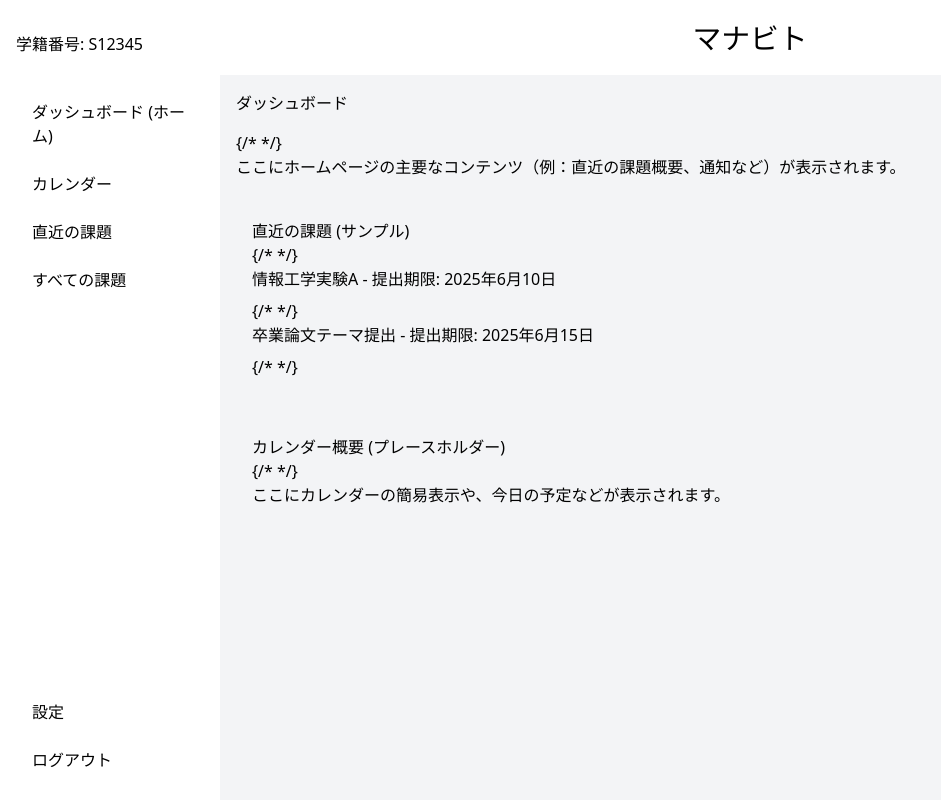
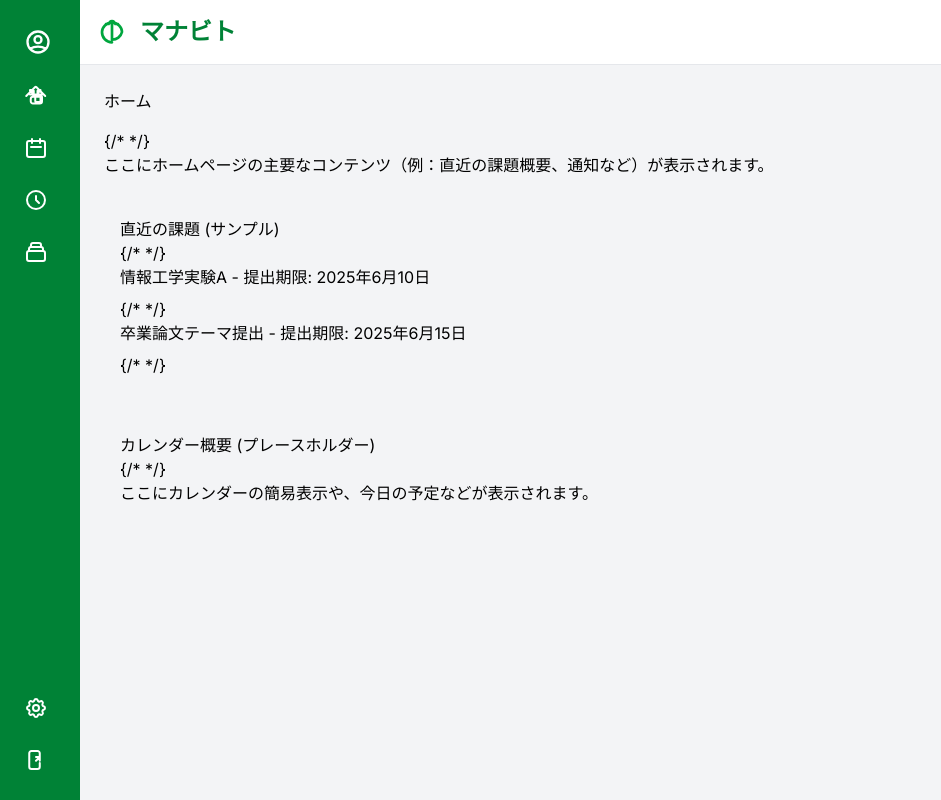
Before and after one commit to evans707/ManabitoApp, a Vue app in the folder frontend/: page / in a window 1280 px wide. Shown: the whole page, without its empty margins (0-941 px from the left). Built offline with nearby package versions, Linux system fonts and the light colour scheme.

Commit message:
[add] HeaderとSideBarを作成 ログアウトなどの具体的な機能は未実装

```diff
--- a/frontend/src/App.vue
+++ b/frontend/src/App.vue
@@ -4,36 +4,13 @@ import SideBar from './components/SideBar.vue'
 </script>
 
 <template>
-  <div class="app-layout">
+  <div class="flex h-screen overflow-hidden">
     <SideBar />
-    <div class="main-container">
+    <div class="flex-1 flex flex-col overflow-hidden">
       <Header />
-      <main class="content-area bg-gray-100">
+      <main class="flex-1 overflow-y-auto bg-gray-100 p-3 md:p-6">
         <RouterView />
       </main>
     </div>
   </div>
 </template>
-
-<style scoped>
-/* 最低限のレイアウト構造を示すためのスタイル */
-.app-layout {
-  display: flex;
-  height: 100vh;
-  overflow: hidden; /* HTMLの h-screen overflow-hidden に対応 */
-}
-
-.main-container {
-  flex: 1;
-  display: flex;
-  flex-direction: column;
-  overflow: hidden; /* HTMLの flex-1 flex flex-col overflow-hidden に対応 */
-}
-
-.content-area {
-  flex: 1;
-  overflow-y: auto; /* HTMLの overflow-y-auto に対応 */
-  padding: 1rem; /* HTMLの p-3 md:p-6 に対応 */
-  /* background-color: #f0f0f0; 雛形なので背景色はコメントアウト */
-}
-</style>
--- a/frontend/src/assets/main.css
+++ b/frontend/src/assets/main.css
@@ -1 +1,26 @@
+@import url('https://fonts.googleapis.com/css2?family=Inter:wght@400;500;600;700&display=swap');
 @import "tailwindcss";
+
+
+@layer base {
+  body {
+    font-family: 'Inter', sans-serif;
+  }
+}
+
+/* カスタムスクロールバー */
+::-webkit-scrollbar {
+  width: 8px;
+  height: 8px;
+}
+::-webkit-scrollbar-track {
+  background: #f1f1f1;
+  border-radius: 10px;
+}
+::-webkit-scrollbar-thumb {
+  background: #cbd5e1; /* Tailwind gray-300 */
+  border-radius: 10px;
+}
+::-webkit-scrollbar-thumb:hover {
+  background: #94a3b8; /* Tailwind gray-400 */
+}
--- a/frontend/src/components/Header.vue
+++ b/frontend/src/components/Header.vue
@@ -1,18 +1,11 @@
+// src/components/Header.vue
 <template>
-  <header class="site-header">
-    <h1>マナビト</h1>
+  <header class="bg-white border-b border-gray-200 p-4">
+    <div class="flex items-center space-x-3">
+      <svg class="h-8 w-8 text-green-600" xmlns="http://www.w3.org/2000/svg" fill="none" viewBox="0 0 24 24" stroke="currentColor">
+          <path stroke-linecap="round" stroke-linejoin="round" stroke-width="2" d="M12 6.253v11.494m0 0A7.5 7.5 0 0019.5 12C19.5 8.28 16.22 5 12 5S4.5 8.28 4.5 12a7.5 7.5 0 007.5 7.747M12 6.253L12 5m0 1.253V5m0 1.253V5m0 0V3.75m0 0A2.25 2.25 0 009.75 6H7.5M12 3.75A2.25 2.25 0 0114.25 6H16.5" />
+      </svg>
+      <h1 class="text-2xl font-semibold text-green-700">マナビト</h1>
+    </div>
   </header>
 </template>
-
-<style scoped>
-.site-header {
-  padding: 1rem; /* HTMLの p-4 に対応 */
-  /* background-color: white; */ /* HTMLの bg-white に対応 */
-  /* border-bottom: 1px solid #e0e0e0; */ /* HTMLの border-b border-gray-200 に対応 */
-  text-align: center; /* 仮のスタイル */
-}
-.site-header h1 {
-  margin: 0;
-  font-size: 1.8rem; /* HTMLの text-2xl に対応 */
-}
-</style>
--- a/frontend/src/components/SideBar.vue
+++ b/frontend/src/components/SideBar.vue
@@ -1,65 +1,49 @@
-// src/components/SideBar.vue
 <template>
-  <aside class="sidebar-navigation">
-    <div class="user-profile">
-      <p>学籍番号: S12345</p>
-    </div>
-    <nav>
-      <ul>
-        <li><RouterLink to="/">ダッシュボード (ホーム)</RouterLink></li>
-        <li><RouterLink to="/calendar">カレンダー</RouterLink></li>
-        <li><RouterLink to="/upcoming-assignments">直近の課題</RouterLink></li>
-        <li><RouterLink to="/all-assignments">すべての課題</RouterLink></li>
-      </ul>
+  <aside class="bg-green-700 text-white w-20 hover:w-64 transition-all duration-300 ease-in-out flex flex-col space-y-1 py-4 overflow-hidden group">
+    <!-- ユーザーアイコンと学籍番号 -->
+    <RouterLink to="/profile" class="flex items-center space-x-3 px-4 py-3 hover:bg-green-600 rounded-lg mx-2 transition-colors">
+      <span class="h-7 w-7 shrink-0" v-html="userIconSvg"></span>
+      <span class="font-medium opacity-0 group-hover:opacity-100 transition-opacity duration-200 ease-in-out whitespace-nowrap">
+        学籍番号: S12345
+      </span>
+    </RouterLink>
+
+    <!-- ナビゲーションメニュー -->
+    <nav class="flex-grow px-2 space-y-1">
+      <SidebarItem to="/" label="ホーム" :iconSvg="homeIconSvg" />
+      <SidebarItem to="/calendar" label="カレンダー" :iconSvg="calendarIconSvg" />
+      <SidebarItem to="/upcoming-assignments" label="直近の課題" :iconSvg="clockIconSvg" />
+      <SidebarItem to="/all-assignments" label="すべての課題" :iconSvg="folderIconSvg" />
     </nav>
-    <div class="sidebar-footer">
-      <ul>
-        <li><RouterLink to="/settings">設定</RouterLink></li>
-        <li><a href="#" @click.prevent="logout">ログアウト</a></li>
-      </ul>
+
+    <!-- 設定とログアウト -->
+    <div class="px-2 space-y-1">
+      <SidebarItem to="/settings" label="設定" :iconSvg="settingsIconSvg" />
+      <a href="#" @click.prevent="logout" class="flex items-center space-x-3 px-4 py-3 hover:bg-green-600 rounded-lg transition-colors">
+        <span class="h-6 w-6 shrink-0" v-html="logoutIconSvg"></span>
+        <span class="opacity-0 group-hover:opacity-100 transition-opacity duration-200 ease-in-out whitespace-nowrap">
+          ログアウト
+        </span>
+      </a>
     </div>
   </aside>
 </template>
 
 <script setup>
 import { RouterLink } from 'vue-router'
+import SidebarItem from './SideBarItem.vue'
+
+// SVGアイコンの定義 (HTML文字列として)
+const userIconSvg = `<svg xmlns="http://www.w3.org/2000/svg" fill="none" viewBox="0 0 24 24" stroke="currentColor"><path stroke-linecap="round" stroke-linejoin="round" stroke-width="2" d="M5.121 17.804A13.937 13.937 0 0112 16c2.5 0 4.847.655 6.879 1.804M15 10a3 3 0 11-6 0 3 3 0 016 0zm6 2a9 9 0 11-18 0 9 9 0 0118 0z" /></svg>`
+const homeIconSvg = `<svg xmlns="http://www.w3.org/2000/svg" fill="none" viewBox="0 0 24 24" stroke-width="2" stroke="currentColor" class="w-6 h-6"><path stroke-linecap="round" stroke-linejoin="round" d="M2.25 12l8.954-8.955a.75.75 0 011.06 0l8.955 8.955M11.25 10.5v6.75a.75.75 0 00.75.75h3.75a.75.75 0 00.75-.75V10.5m-6.75 0V6.75A.75.75 0 016 6h1.5a.75.75 0 01.75.75v3.75m-1.5 0h1.5m-1.5 0H6m6 0h1.5m0 0V6.75A.75.75 0 0016.5 6h-1.5a.75.75 0 00-.75.75v3.75m0 0H15m0 0h1.5m0 0H18m-3 .75H9m6.75 0a2.25 2.25 0 012.25 2.25v3.75a2.25 2.25 0 01-2.25 2.25H9a2.25 2.25 0 01-2.25-2.25V15a2.25 2.25 0 012.25-2.25h6.75z" /></svg>`
+const calendarIconSvg = `<svg xmlns="http://www.w3.org/2000/svg" fill="none" viewBox="0 0 24 24" stroke="currentColor"><path stroke-linecap="round" stroke-linejoin="round" stroke-width="2" d="M8 7V3m8 4V3m-9 8h10M5 21h14a2 2 0 002-2V7a2 2 0 00-2-2H5a2 2 0 00-2 2v12a2 2 0 002 2z" /></svg>`
+const clockIconSvg = `<svg xmlns="http://www.w3.org/2000/svg" fill="none" viewBox="0 0 24 24" stroke="currentColor"><path stroke-linecap="round" stroke-linejoin="round" stroke-width="2" d="M12 8v4l3 3m6-3a9 9 0 11-18 0 9 9 0 0118 0z" /></svg>`
+const folderIconSvg = `<svg xmlns="http://www.w3.org/2000/svg" fill="none" viewBox="0 0 24 24" stroke="currentColor"><path stroke-linecap="round" stroke-linejoin="round" stroke-width="2" d="M19 11H5m14 0a2 2 0 012 2v6a2 2 0 01-2 2H5a2 2 0 01-2-2v-6a2 2 0 012-2m14 0V9a2 2 0 00-2-2M5 11V9a2 2 0 012-2m0 0V5a2 2 0 012-2h6a2 2 0 012 2v2M7 7h10" /></svg>`
+const settingsIconSvg = `<svg xmlns="http://www.w3.org/2000/svg" fill="none" viewBox="0 0 24 24" stroke="currentColor" aria-hidden="true"><path stroke-linecap="round" stroke-linejoin="round" stroke-width="2" d="M10.325 4.317c.426-1.756 2.924-1.756 3.35 0a1.724 1.724 0 002.573 1.066c1.543-.94 3.31.826 2.37 2.37a1.724 1.724 0 001.065 2.572c1.756.426 1.756 2.924 0 3.35a1.724 1.724 0 00-1.066 2.573c.94 1.543-.826 3.31-2.37 2.37a1.724 1.724 0 00-2.572 1.065c-.426 1.756-2.924 1.756-3.35 0a1.724 1.724 0 00-2.573-1.066c-1.543.94-3.31-.826-2.37-2.37a1.724 1.724 0 00-1.065-2.572c-1.756-.426-1.756-2.924 0-3.35a1.724 1.724 0 001.066-2.573c-.94-1.543.826-3.31 2.37-2.37.996.608 2.296.07 2.572-1.065z"></path><path stroke-linecap="round" stroke-linejoin="round" stroke-width="2" d="M15 12a3 3 0 11-6 0 3 3 0 016 0z"></path></svg>`
+const logoutIconSvg = `<svg xmlns="http://www.w3.org/2000/svg" fill="none" viewBox="0 0 24 24" stroke="currentColor" aria-hidden="true"><path stroke-linecap="round" stroke-linejoin="round" stroke-width="2" d="M15.75 9V5.25A2.25 2.25 0 0013.5 3h-6a2.25 2.25 0 00-2.25 2.25v13.5A2.25 2.25 0 007.5 21h6a2.25 2.25 0 002.25-2.25V15M15.75 9l-3.75 3.75M15.75 9h-3.75m3.75 0v3.75" /></svg>`
+
 
 function logout() {
   alert('ログアウト処理（仮）');
 }
 </script>
-
-<style scoped>
-.sidebar-navigation {
-  width: 220px; /* HTMLの w-20 hover:w-64 の中間的な幅で固定 */
-  padding: 1rem;
-  /* background-color: #333; */ /* HTMLの bg-green-700 のような濃い色を想定 */
-  /* color: white; */
-  height: 100%;
-  display: flex;
-  flex-direction: column;
-}
-.user-profile {
-  padding: 1rem 0;
-  margin-bottom: 1rem;
-  /* border-bottom: 1px solid #555; */
-}
-.sidebar-navigation nav {
-  flex-grow: 1;
-}
-.sidebar-navigation ul {
-  list-style: none;
-  padding: 0;
-  margin: 0;
-}
-.sidebar-navigation li a {
-  display: block;
-  padding: 0.75rem 1rem;
-  /* color: white; */
-  text-decoration: none;
-  border-radius: 4px;
-}
-.sidebar-footer {
-  margin-top: auto;
-}
-</style>
--- /dev/null
+++ b/frontend/src/components/SideBarItem.vue
@@ -0,0 +1,27 @@
+<template>
+  <RouterLink :to="to" class="flex items-center space-x-3 px-4 py-3 hover:bg-green-600 rounded-lg transition-colors">
+    <span v-if="iconSvg" class="h-6 w-6 shrink-0" v-html="iconSvg"></span>
+    <span class="opacity-0 group-hover:opacity-100 transition-opacity duration-200 ease-in-out whitespace-nowrap">
+      {{ label }}
+    </span>
+  </RouterLink>
+</template>
+
+<script setup>
+import { RouterLink } from 'vue-router'
+
+defineProps({
+  to: {
+    type: String,
+    required: true
+  },
+  label: {
+    type: String,
+    required: true
+  },
+  iconSvg: {
+    type: String,
+    default: ''
+  }
+})
+</script>
--- a/frontend/src/views/Home.vue
+++ b/frontend/src/views/Home.vue
@@ -1,7 +1,7 @@
 // src/views/Home.vue
 <template>
   <div class="home-page">
-    <h2>ダッシュボード</h2> {/* */}
+    <h2>ホーム</h2> {/* */}
     <p>ここにホームページの主要なコンテンツ（例：直近の課題概要、通知など）が表示されます。</p>
 
     <section class="quick-look-assignments">
```
